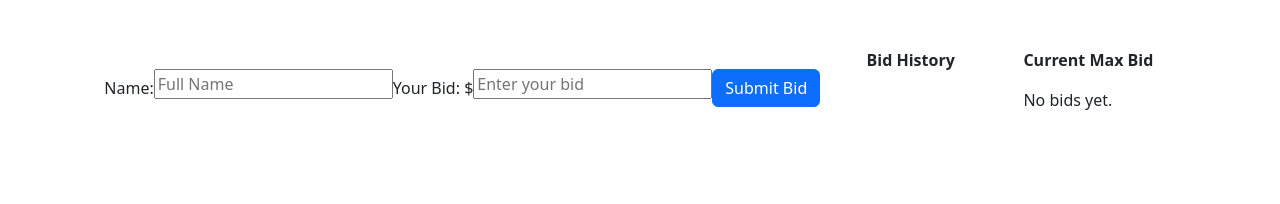
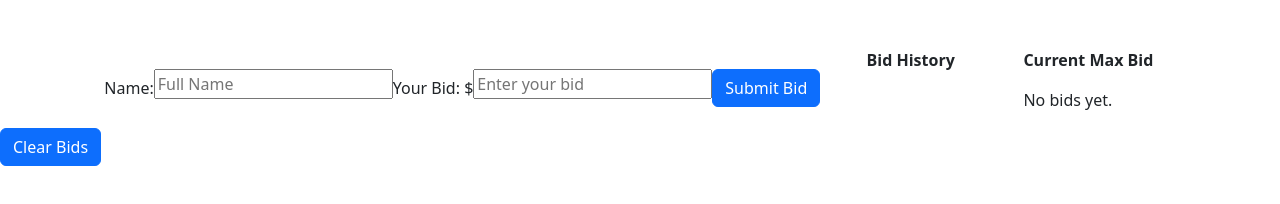
Before and after one commit to GBBrunner/Bidding-App-with-Local-Storage, a plain HTML site: page index.html in a window 1280 px wide. Drawn offline with nearby package versions, Linux system fonts and the light colour scheme.

Commit message:
added Clear bids button that clears local storage and resets vars

```diff
--- a/index.html
+++ b/index.html
@@ -25,6 +25,8 @@
         <p class="align-self-start fw-bold">Current Max Bid</p>
         <p id="maxBidder"></p>
     </div>
+
     </main>
+    <button onClick="clearBids()" class="btn btn-primary">Clear Bids</button>
 </body>
 </html>
--- a/script.js
+++ b/script.js
@@ -57,3 +57,10 @@ function renderBids() {
         maxBidderDiv.innerHTML = "No bids yet.";
     }
 }
+function clearBids() {
+    bidHistory = [];
+    maxBid = 0;
+    localStorage.removeItem("bidHistory");
+    localStorage.removeItem("maxBid");
+    renderBids();
+}
```
